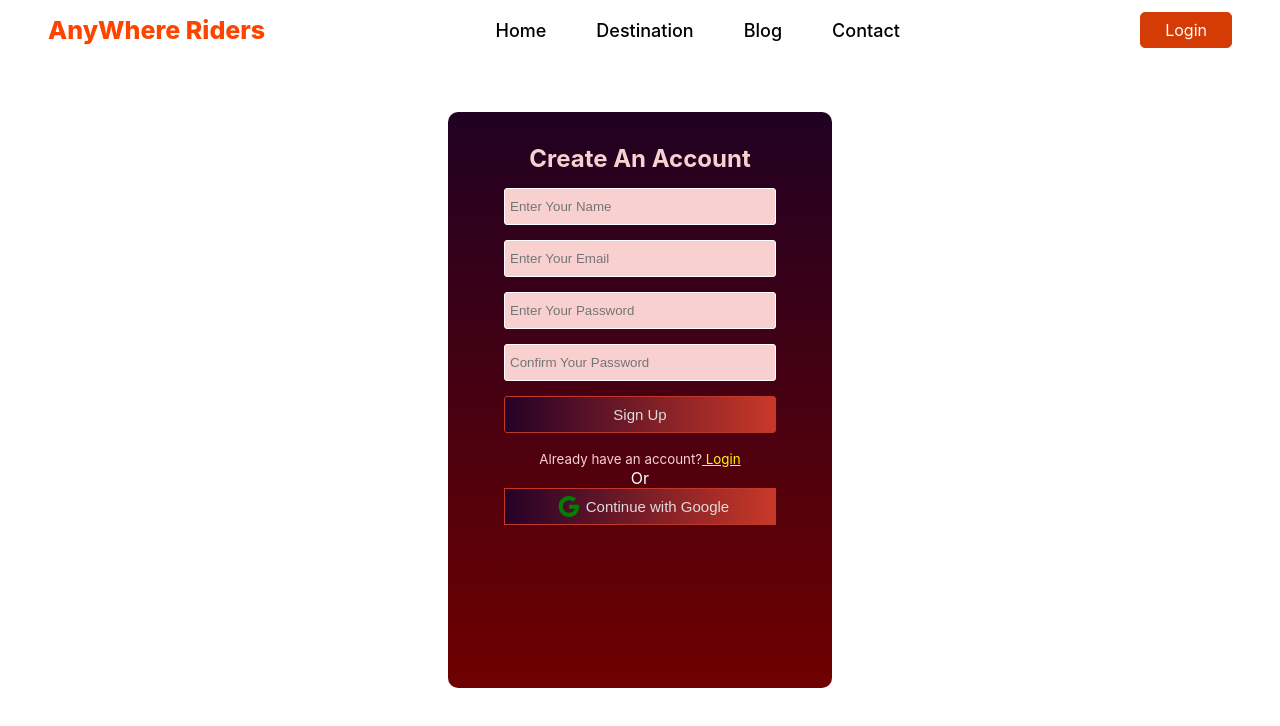
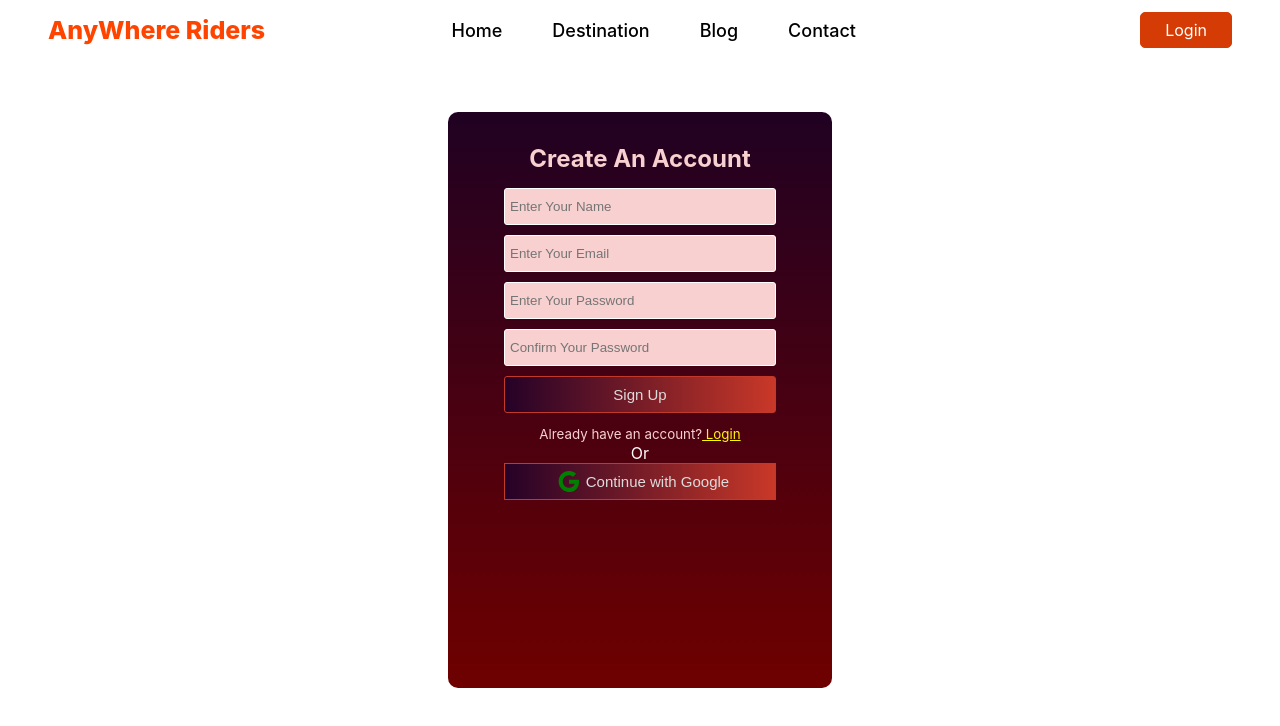
Before and after one commit to LeoNaiyem/anywhere-raiders, a React (Create React App) app: page /SignUp in a window 1280 px wide. Shown: the top 726 px of the page. Built offline with nearby package versions, Linux system fonts and the light colour scheme.

Commit message:
error handled

```diff
--- a/src/App.js
+++ b/src/App.js
@@ -28,10 +28,6 @@ function App() {
             </PrivateRoute>
           }
         />
-        {/* <Route element={<PrivateRoute />}>
-          <Route path="/destination" element={<Destination />} />
-        </Route> */}
-
         <Route path="/login" element={<Login />} />
         <Route path="/SignUp" element={<SignUp />} />
         <Route path="/blog" element={<Blog />} />
--- a/src/components/Destination/Destination.js
+++ b/src/components/Destination/Destination.js
@@ -23,7 +23,6 @@ const Destination = () => {
 
     const selectedTransport = transports.filter( transport => transport.name === name);
     const selectedTransportObj = selectedTransport[0];
-    console.log(selectedTransportObj?.id);
 
     const handleSearch = () => {
         if (cityFrom && cityTo && date) {
--- a/src/components/Header/Header.css
+++ b/src/components/Header/Header.css
@@ -13,8 +13,12 @@
 }
 .brand{
     font-size: 25px;
+
     font-weight: 800;
     color: #ff4400;
+}
+nav{
+    width: 55%;
 }
 .nav-links{
     text-align: center;
@@ -45,3 +49,10 @@
     transition: background-color .5s ease-in-out;
 
 }
+.user-name p{
+    padding: 5px 10px;
+    color: #d53b04;
+    font-size: 18px;
+    font-weight: 700;
+
+}
--- a/src/components/Header/Header.js
+++ b/src/components/Header/Header.js
@@ -19,6 +19,11 @@ const Header = () => {
                     <li><Link className ="nav-link" to ='/contact'>Contact</Link></li>
                 </ul>
             </nav>
+            <div className="user-name">
+                {
+                    loggedInUser.displayName ? <p>{loggedInUser.displayName}</p> : <p style ={{fontSize:'14px'}}>{loggedInUser.email}</p>
+                }
+            </div>
             {loggedInUser.email ? <button onClick = {handleSignOut} className="login-btn">Logout</button> :  <Link className="login-btn" to='/login'>Login</Link>}
         </div>
     );
--- a/src/components/LogIn/Login.css
+++ b/src/components/LogIn/Login.css
@@ -26,7 +26,7 @@ h2 {
 .input-field {
     width: 100%;
     line-height: 25px;
-    margin-bottom: 15px;
+    margin-bottom: 10px;
     border: 1px solid white;
     outline: none;
     border-radius: 3px;
--- a/src/components/LogIn/Login.js
+++ b/src/components/LogIn/Login.js
@@ -9,7 +9,7 @@ const Login = () => {
     const [loggedInUser, setLoggedInUser] = useContext(UserContext);
     const [email, setEmail] = useState('');
     const [password, setPassword] = useState('');
-    const [error, setError] = useState(null);
+    const [error, setError] = useState('');
     const navigate = useNavigate();
     const location = useLocation();
     let from = location.state?.from?.pathname || "/";
@@ -20,8 +20,8 @@ const Login = () => {
         signInWithEmailAndPassword(auth, email, password)
             .then((userCredential) => {
                 const user = userCredential.user;
-                console.log(user);
                 setLoggedInUser(user);
+                setError('');
                 navigate(from, { replace: true });
 
             })
@@ -59,6 +59,7 @@ const Login = () => {
                 const errorMessage = error.message;
                 const email = error.email;
                 const credential = GoogleAuthProvider.credentialFromError(error);
+                setError(errorMessage);
                 console.log(errorCode, errorMessage, email, credential);
             });
     }
@@ -67,7 +68,7 @@ const Login = () => {
         <div className="login">
 
             <div className="login-area">
-                <h2>Create An Account</h2>
+                <h2>Login</h2>
                 <form action="" onSubmit={handleSubmit} >
                     <input onBlur={handleInput} className='input-field' type="email" name="email" required placeholder="Enter Your Email" id="email" /> <br />
                     <input onBlur={handleInput} className='input-field' type="password" name="password" placeholder="Enter Your Password" /> <br />
@@ -76,6 +77,7 @@ const Login = () => {
                 <p><small>Don't have an account?<Link className='signUp-link' to="/signUp"> Create an account</Link> </small></p>
                 <p style={{ color: 'white' }} >Or</p>
                 <button onClick= {handleGoogleLogin} className="submit-btn"> <GoogleIcon style={{ fill: "#4285F4", margin: '5px', fontSize: '25px' }} />Continue with Google</button>
+                <p style={{ marginTop: '10px'}}><small className="input-error" style={{fontSize:'16px'}} >{error}</small></p>
             </div>
         </div>
     );
--- a/src/components/SignUp/SignUp.css
+++ b/src/components/SignUp/SignUp.css
@@ -8,3 +8,16 @@
     background: -webkit-linear-gradient(to top, #6f0000, #200122);
     background: linear-gradient(to top, #6f0000, #200122);
 }
+.signUp-area input{
+    position: relative;
+}
+.error-message{
+    position: absolute;
+    top: 109px;
+    left: 529px;
+}
+.input-error{
+    font-size: 10px;
+    color: yellow;
+
+}
--- a/src/components/SignUp/SignUp.js
+++ b/src/components/SignUp/SignUp.js
@@ -23,38 +23,53 @@ const SignUp = () => {
     const [email, setEmail] = useState('');
     const [password, setPassword] = useState('');
     const [confirmPassword, setConfirmPassword] = useState('');
+    const [nameError, setNameError] = useState('');
+    const [emailError, setEmailError] = useState('');
+    const [passwordError, setPasswordError] = useState('');
+    const [confirmPasswordError, setConfirmPasswordError] = useState('');
+    const [firebaseError, setFirebaseError] = useState('');
 
 
     const handleInput = (e) => {
         const { name, value } = e.currentTarget;
+        setNameError('');
+        setEmailError('');
+        setPasswordError('');
+        setConfirmPasswordError('');
+        let isValid = false;
         if (name === "name") {
-            setName(value);
+            const regex = /^[a-zA-Z]+ [a-zA-Z]+$/;
+            isValid = regex.test(value);
+            isValid ? setName(value) : setNameError('Name must contain one white space!');
         } else if (name === "email") {
-            setEmail(value);
+            const regex = /\S+@\S+\.\S+/;
+            isValid = regex.test(value);
+            isValid ? setEmail(value) : setEmailError('Your email is not valid!');
         } else if (name === 'password') {
-            setPassword(value);
+            const regex = /^(?=.*\d)(?=.*[A-Z])(?=.*[a-z])(?=.*[a-zA-Z!#$%&? "])[a-zA-Z0-9!#$%&?]{8,20}$/;
+            isValid = regex.test(value);
+            isValid ? setPassword(value) : setPasswordError('Your password must contain min 8 max 20 char, 1 upper and lower case,1 special char and 1 num');
         } else if (name === 'confirmPassword') {
-            if (value === password) {
-                setConfirmPassword(value);
-            } else {
-                console.log('Passwords are not matching')
-            }
+            value === password ? setConfirmPassword(value) : setConfirmPasswordError('Password are not matching!');
         }
     }
+
+
     const handleSubmit = (e) => {
         if (name && email && password && confirmPassword) {
             const auth = getAuth();
             createUserWithEmailAndPassword(auth, email, password)
                 .then((userCredential) => {
                     const user = userCredential.user;
-                    setLoggedInUser(user)
-                    updateUserName(name)
+                    setLoggedInUser(user);
+                    updateUserName(name);
+                    setFirebaseError('')
                     navigate(from, { replace: true });
                 })
                 .catch((error) => {
                     const errorCode = error.code;
                     const errorMessage = error.message;
-                    console.log(errorCode, errorMessage);
+                    setFirebaseError(errorMessage);
                 });
         }
         e.preventDefault();
@@ -87,6 +102,7 @@ const SignUp = () => {
                 const errorMessage = error.message;
                 const email = error.email;
                 const credential = GoogleAuthProvider.credentialFromError(error);
+                setFirebaseError(errorMessage);
                 console.log(errorCode, errorMessage, email, credential);
             });
     }
@@ -95,15 +111,20 @@ const SignUp = () => {
             <div className="signUp-area">
                 <h2>Create An Account</h2>
                 <form action="" onSubmit={handleSubmit} >
-                    <input onBlur={handleInput} className='input-field' type="text" name="name" required placeholder="Enter Your Name" id="name" /> <br />
-                    <input onBlur={handleInput} className='input-field' type="email" name="email" required placeholder="Enter Your Email" id="email" /> <br />
-                    <input onBlur={handleInput} className='input-field' type="password" name="password" placeholder="Enter Your Password" /> <br />
-                    <input onBlur={handleInput} className='input-field' type="password" name="confirmPassword" placeholder="Confirm Your Password" />
+                    <input onChange={handleInput} className='input-field' type="text" name="name" required placeholder="Enter Your Name" id="name" /> <br />
+                    <p><small className='input-error'> {nameError} </small></p>
+                    <input onChange={handleInput} className='input-field' type="email" name="email" required placeholder="Enter Your Email" id="email" /> <br />
+                    <p><small className='input-error'> {emailError} </small></p>
+                    <input onChange={handleInput} className='input-field' type="password" name="password" placeholder="Enter Your Password" /> <br />
+                    <p><small className='input-error'> {passwordError} </small></p>
+                    <input onChange={handleInput} className='input-field' type="password" name="confirmPassword" placeholder="Confirm Your Password" />
+                    <p><small className='input-error'> {confirmPasswordError} </small></p>
                     <input className='input-field submit-btn' type="submit" value="Sign Up" />
                 </form>
                 <p><small>Already have an account?<Link className='signUp-link' to="/login"> Login</Link> </small></p>
                 <p style={{ color: 'white' }} >Or</p>
                 <button onClick={handleGoogleSignIn} className="submit-btn"> <GoogleIcon style={{ fill: "green", margin: '5px', fontSize: '25px' }} />Continue with Google</button>
+                <p><small className="input-error" style={{fontSize:'14px'}} >{firebaseError}</small></p>
             </div>
         </div>
     );
```
